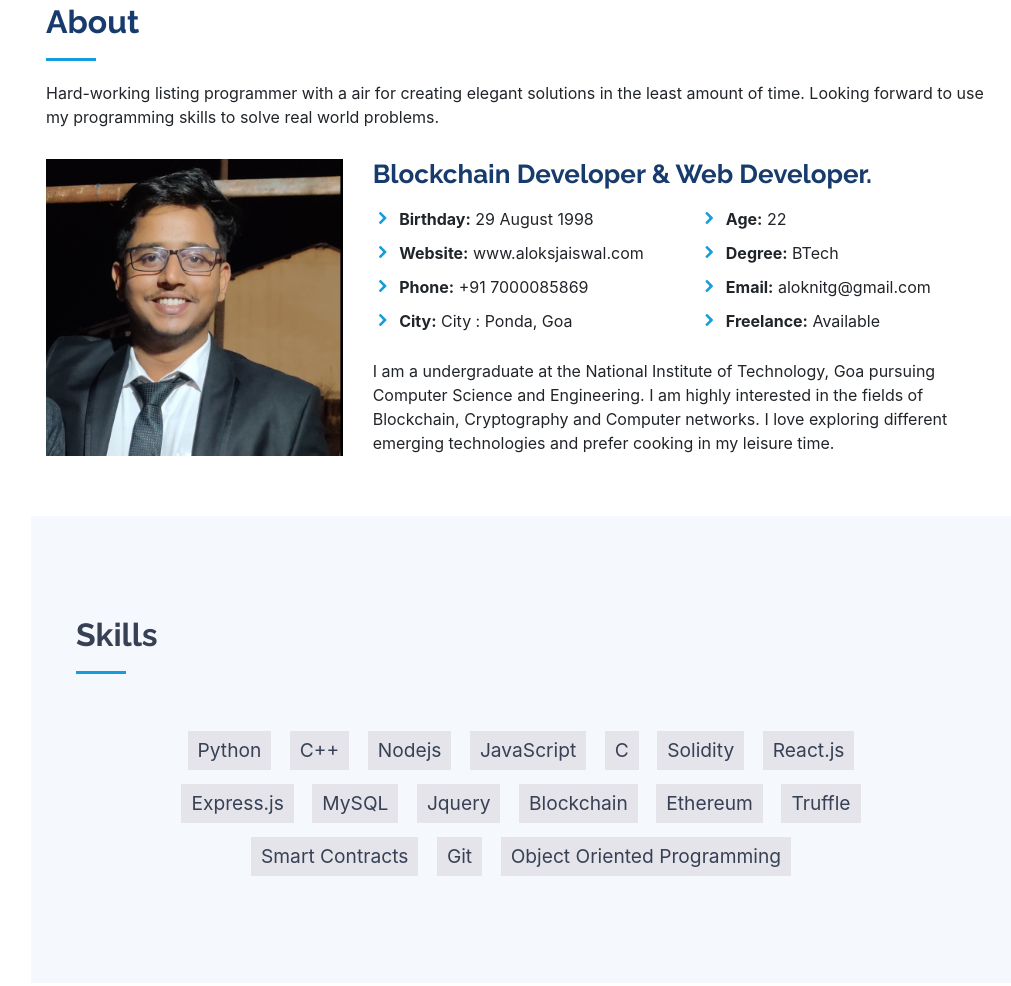
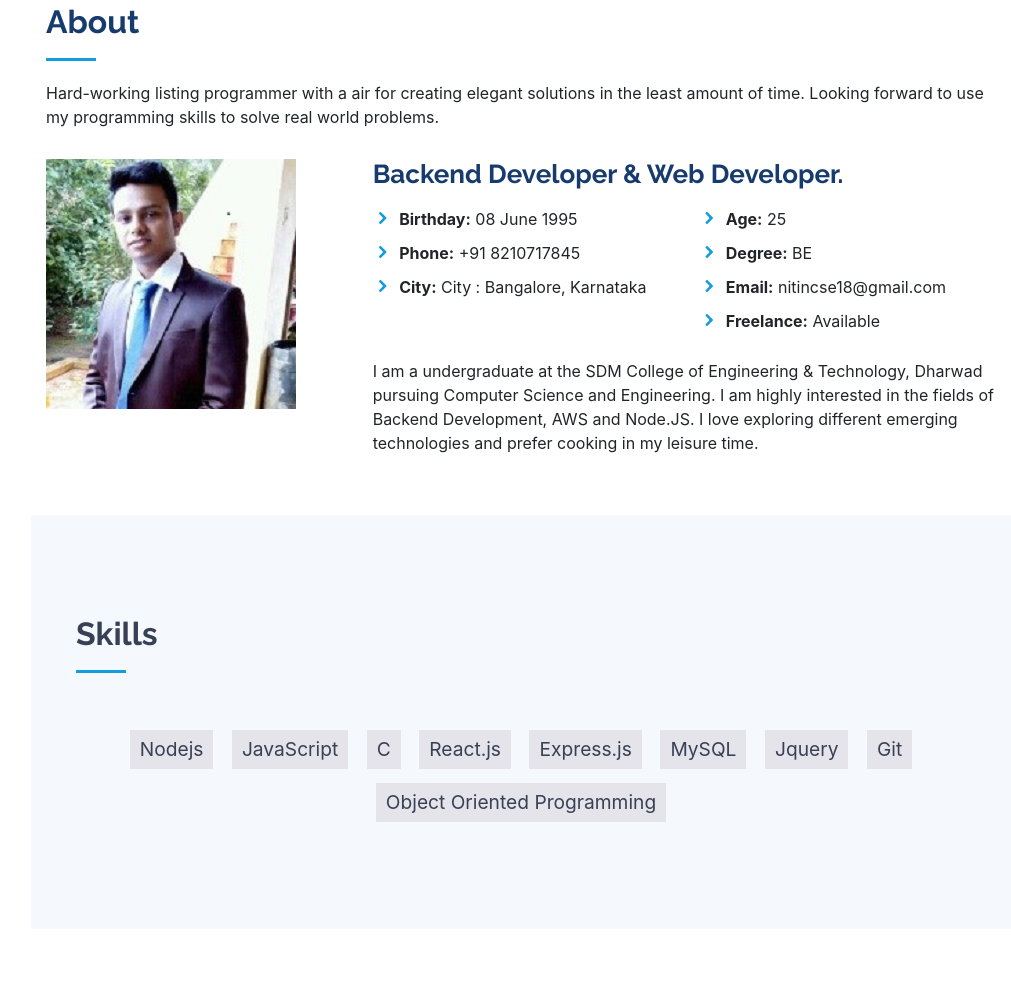
Before and after one commit to nitincs18/nitin.github.io, a plain HTML site: page index.html in a window 1280 px wide. Shown: the part 857-1843 px from the top of the page, without its empty margins (269-1280 px from the left). Drawn offline with nearby package versions, Linux system fonts and the light colour scheme.

Commit message:
Changed content

```diff
--- a/index.html
+++ b/index.html
@@ -5,7 +5,7 @@
   <meta charset="utf-8">
   <meta content="width=device-width, initial-scale=1.0" name="viewport">
 
-  <title>Alok</title>
+  <title>Nitin</title>
   <meta content="" name="descriptison">
   <meta content="" name="keywords">
   <meta name="google-site-verification" content="PMNGZ8NIb9W1zhy7Y_IBAfb0TU5mX2LbB4aR6oYkQOI" />
@@ -99,14 +99,14 @@
     <div class="d-flex flex-column">
 
       <div class="profile">
-        <img src="assets/img/profile-img.jpg" alt="" class="img-fluid rounded-circle">
-        <h1 class="text-light"><a href="index.html">Alok S Jaiswal</a></h1>
+        <img src="assets/img/profile-img.png" alt="" class="img-fluid rounded-circle">
+        <h1 class="text-light"><a href="index.html">Nitin Kumar</a></h1>
         <div class="social-links mt-3 text-center">
-          <a href="https://www.linkedin.com/in/aloknitg" class="linkedin"><i class="bx bxl-linkedin"></i></a>
+          <a href="https://www.linkedin.com/in/Nitinnitg" class="linkedin"><i class="bx bxl-linkedin"></i></a>
           <a href="https://join.skype.com/invite/OGjYbwxSwHIV" class="google-plus"><i class="bx bxl-skype"></i></a>
-          <a href="https://github.com/alokjaiswal" class="github"><i class="bx bxl-github"></i></a>
-          <a href="https://twitter.com/AlokSJAISWAL2" class="twitter"><i class="bx bxl-twitter"></i></a>
-          <a href="https://www.facebook.com/alok.jaiswal.104" class="facebook"><i class="bx bxl-facebook"></i></a>
+          <a href="https://github.com/Nitinjaiswal" class="github"><i class="bx bxl-github"></i></a>
+          <a href="https://twitter.com/NitinSJAISWAL2" class="twitter"><i class="bx bxl-twitter"></i></a>
+          <a href="https://www.facebook.com/Nitin.jaiswal.104" class="facebook"><i class="bx bxl-facebook"></i></a>
           <!--<a href="#" class="instagram"><i class="bx bxl-instagram"></i></a> -->
         </div>
       </div>
@@ -133,8 +133,8 @@
   <!-- ======= Hero Section ======= -->
   <section id="hero" class="d-flex flex-column justify-content-center align-items-center">
     <div class="hero-container" data-aos="fade-in">
-      <h1>Alok S Jaiswal</h1>
-      <p>I'm <span class="typed" data-typed-items="Blockchain Designer,Blockchain Developer, Freelancer, Web Developer"></span></p>
+      <h1>Nitin Kumar</h1>
+      <p>I'm <span class="typed" data-typed-items="Backend Developer,AWS Developer, Freelancer, Web Developer"></span></p>
     </div>
   </section><!-- End Hero -->
 
@@ -151,10 +151,10 @@
 
         <div class="row">
           <div class="col-lg-4" data-aos="fade-right">
-            <img src="assets/img/profile-img.jpg" class="img-fluid" alt="">
+            <img src="assets/img/profile-img.png" class="img-fluid" alt="">
           </div>
           <div class="col-lg-8 pt-4 pt-lg-0 content" data-aos="fade-left">
-            <h3>Blockchain Developer &amp; Web Developer.</h3>
+            <h3>Backend Developer &amp; Web Developer.</h3>
             <p class="font-italic">
               <!-- Lorem ipsum dolor sit amet, consectetur adipiscing elit, sed do eiusmod tempor incididunt ut labore et dolore
               magna aliqua. -->
@@ -162,23 +162,23 @@
             <div class="row">
               <div class="col-lg-6">
                 <ul>
-                  <li><i class="icofont-rounded-right"></i> <strong>Birthday:</strong> 29 August 1998</li>
-                  <li><i class="icofont-rounded-right"></i> <strong>Website:</strong> www.aloksjaiswal.com</li>
-                  <li><i class="icofont-rounded-right"></i> <strong>Phone:</strong> +91 7000085869</li>
-                  <li><i class="icofont-rounded-right"></i> <strong>City:</strong> City : Ponda, Goa</li>
+                  <li><i class="icofont-rounded-right"></i> <strong>Birthday:</strong> 08 June 1995</li>
+                  <!-- <li><i class="icofont-rounded-right"></i> <strong>Website:</strong> </li> -->
+                  <li><i class="icofont-rounded-right"></i> <strong>Phone:</strong> +91 8210717845</li>
+                  <li><i class="icofont-rounded-right"></i> <strong>City:</strong> City : Bangalore, Karnataka</li>
                 </ul>
               </div>
               <div class="col-lg-6">
                 <ul>
-                  <li><i class="icofont-rounded-right"></i> <strong>Age:</strong> 22</li>
-                  <li><i class="icofont-rounded-right"></i> <strong>Degree:</strong> BTech</li>
-                  <li><i class="icofont-rounded-right"></i> <strong>Email:</strong> aloknitg@gmail.com</li>
+                  <li><i class="icofont-rounded-right"></i> <strong>Age:</strong> 25</li>
+                  <li><i class="icofont-rounded-right"></i> <strong>Degree:</strong> BE</li>
+                  <li><i class="icofont-rounded-right"></i> <strong>Email:</strong> nitincse18@gmail.com</li>
                   <li><i class="icofont-rounded-right"></i> <strong>Freelance:</strong> Available</li>
                 </ul>
               </div>
             </div>
             <p>
-              I am a undergraduate at the National Institute of Technology, Goa pursuing Computer Science and Engineering. I am highly interested in the fields of Blockchain, Cryptography and Computer networks. I love exploring different emerging technologies and prefer cooking in my leisure time.
+              I am a undergraduate at the SDM College of Engineering & Technology, Dharwad pursuing Computer Science and Engineering. I am highly interested in the fields of Backend Development, AWS and Node.JS. I love exploring different emerging technologies and prefer cooking in my leisure time.
             </p>
           </div>
         </div>
@@ -194,20 +194,13 @@
         <div class="section-title col-lg-12 text-center" id="skills">
           <h2 style="text-align: left;">Skills</h2>
           <ul>
-        <li>Python</li>
-        <li>C++</li>
         <li>Nodejs</li>
         <li>JavaScript</li>
         <li>C</li>
-        <li>Solidity</li>
         <li>React.js</li>
         <li>Express.js</li>
         <li>MySQL</li>
         <li>Jquery</li>
-        <li>Blockchain</li>
-        <li>Ethereum</li>
-        <li>Truffle</li>
-        <li>Smart Contracts</li>
         <li>Git</li>
         <li>Object Oriented Programming</li>
 
@@ -519,7 +512,7 @@
           <div class="col-lg-4 col-md-12 icon-box" data-aos="fade-up">
             <div class="icon"><i class="fa fa-envelope"></i></div>
             <div style="text-align: left; padding-top: 20px; padding-left: 10px; height:70px">
-              aloknitg@gmail.com
+              Nitinnitg@gmail.com
             </div>
           </div>
         </div>
@@ -552,7 +545,7 @@
               <div class="email">
                 <i class="icofont-envelope"></i>
                 <h4>Email:</h4>
-                <p>aloknitg@gmail.com</p>
+                <p>Nitinnitg@gmail.com</p>
               </div>
 
               <div class="phone">
@@ -579,7 +572,7 @@
   <footer id="footer">
     <div class="container">
       <div class="copyright">
-        &copy; Copyright <strong><span>Alok S Jaiswal</span></strong>
+        &copy; Copyright <strong><span>Nitin Kumar</span></strong>
       </div>
     </div>
   </footer><!-- End  Footer -->
```
Also changed, not shown: portfolio-details.html (+1 -1 lines), assets/img/profile-img.jpg (deleted), assets/img/profile-img.png (added).
